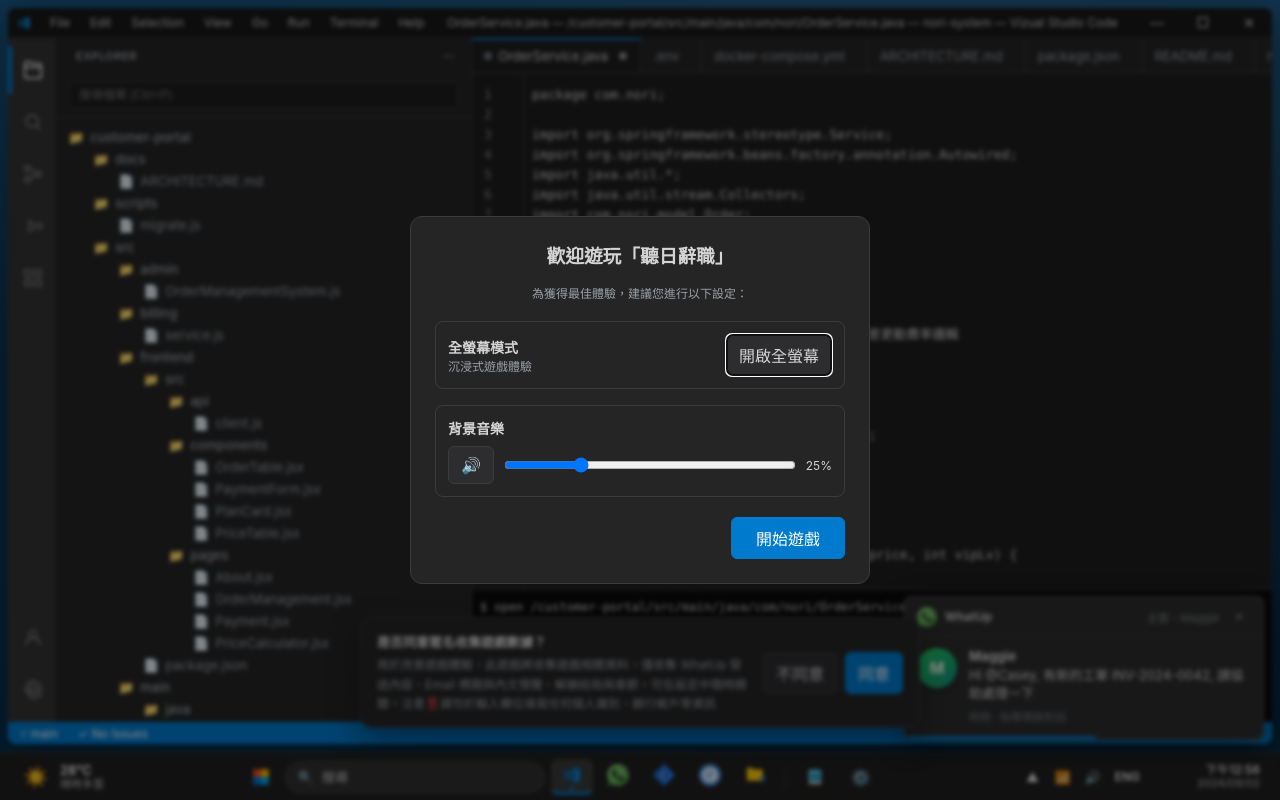
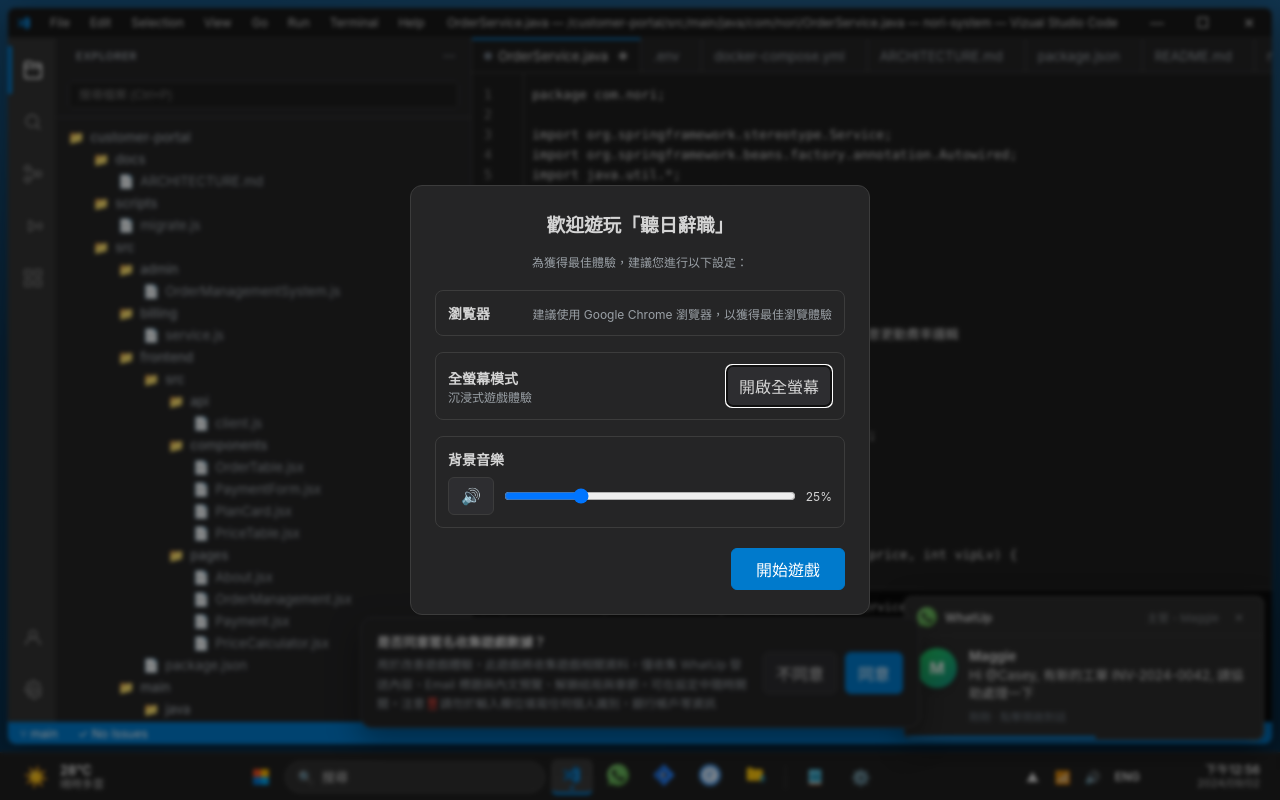
Before and after one commit to claraclarachu/arg-game-it-company-secret, a plain HTML site: page index.html in a window 1280 px wide. Drawn offline with Linux system fonts and the light colour scheme.

Commit message:
deploy: 4039e15c7ae6c68d8c97acaa10935c336a185a74

```diff
--- a/index.html
+++ b/index.html
@@ -158,6 +158,10 @@
       <p class="small muted" style="text-align:center;margin:0 0 20px">為獲得最佳體驗，建議您進行以下設定：</p>
       <div style="display:grid;gap:16px">
         <div style="display:flex;align-items:center;justify-content:space-between;padding:12px;border:1px solid var(--border);border-radius:8px">
+          <div style="font-weight:600;font-size:14px">瀏覧器</div>
+          <div class="small muted">建議使用 Google Chrome 瀏覽器，以獲得最佳瀏覽體驗</div>
+        </div>
+        <div style="display:flex;align-items:center;justify-content:space-between;padding:12px;border:1px solid var(--border);border-radius:8px">
           <div>
             <div style="font-weight:600;font-size:14px">全螢幕模式</div>
             <div class="small muted">沉浸式遊戲體驗</div>
```
